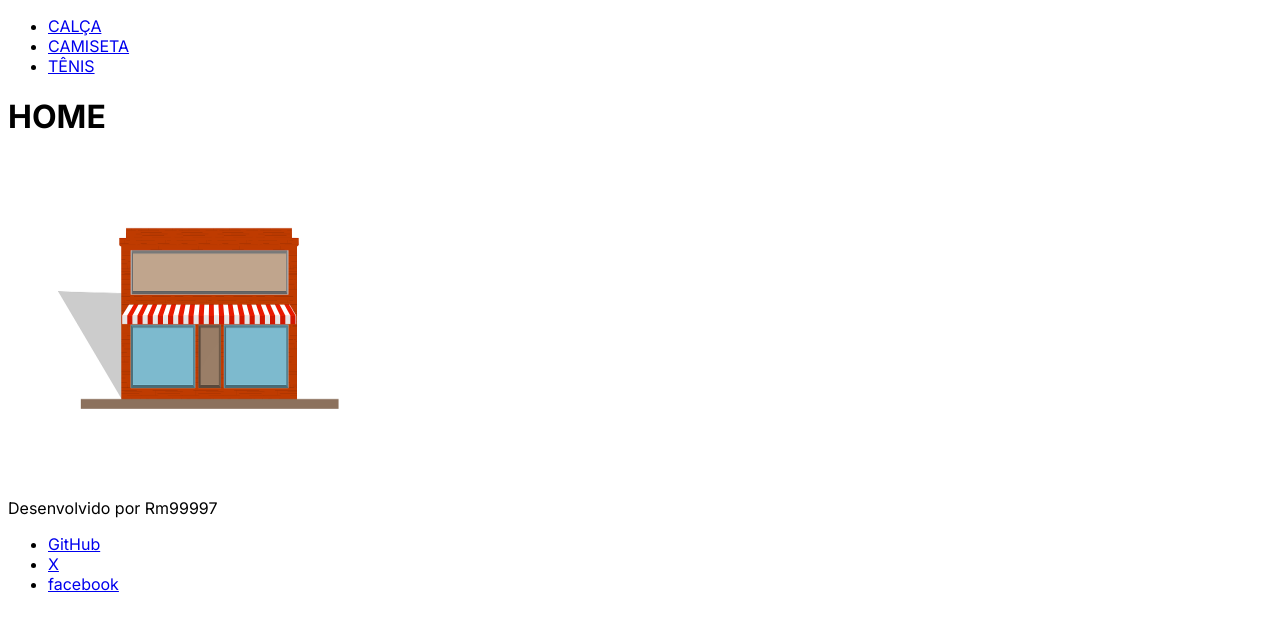
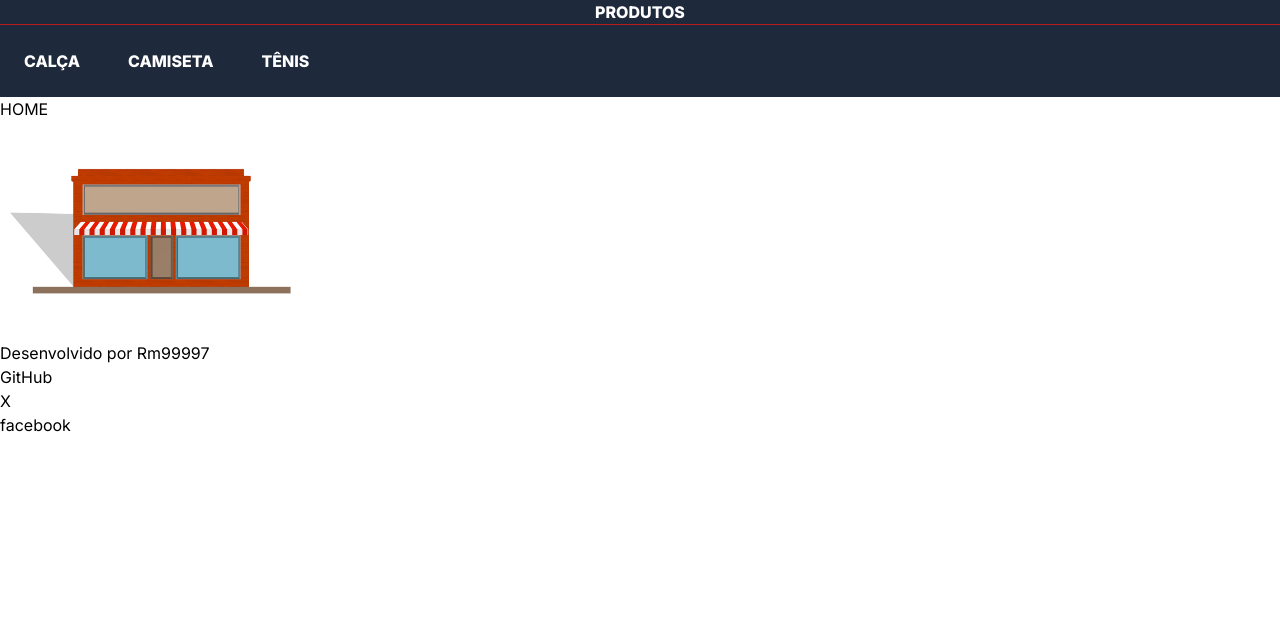
Before and after one commit to Miguel-Fr3/loja-spa-1tdspv, a Next.js app: page / in a window 1280 px wide. Shown: the top 630 px of the page. Built offline with nearby package versions, Linux system fonts and the light colour scheme.

Commit message:
tailwind basics

```diff
--- a/src/app/globals.css
+++ b/src/app/globals.css
@@ -1,3 +1,22 @@
-/* @tailwind base;
+@tailwind base;
 @tailwind components;
-@tailwind utilities; */
+@tailwind utilities;
+
+@layer components {
+    .menu{
+
+        & li{
+            @apply inline;
+
+            & a{
+                @apply inline-block
+                md:p-3 lg:p-6 sm:p-1
+                font-extrabold
+                hover:bg-amber-600
+                hover:text-black
+                transition-all duration-300 ease-in-out
+                ;
+            }
+        }
+    }
+}
--- a/src/components/Cabecalho/Cabecalho.jsx
+++ b/src/components/Cabecalho/Cabecalho.jsx
@@ -1,15 +1,24 @@
-import React from 'react'
+import React from "react";
 import Link from "next/link";
+
 export default function cabecalho() {
   return (
-    <header>
-        <ul>
-
-          <li><Link href="/produtos/calca">CALÇA</Link></li>
-          <li><Link href="/produtos/camiseta">CAMISETA</Link></li>
-          <li><Link href="/produtos/tenis">TÊNIS</Link></li>
-
-        </ul>
-  </header>
-  )
+    <header className="bg-slate-800 text-white">
+      <h1 className="text-center text-3x1 font-extrabold">PRODUTOS</h1>
+      <hr className="border-red-700"/>
+      <nav className="menu">
+      <ul>
+        <li>
+          <Link href="/produtos/calca">CALÇA</Link>
+        </li>
+        <li>
+          <Link href="/produtos/camiseta">CAMISETA</Link>
+        </li>
+        <li>
+          <Link href="/produtos/tenis">TÊNIS</Link>
+        </li>
+      </ul>
+      </nav>
+    </header>
+  );
 }
```
